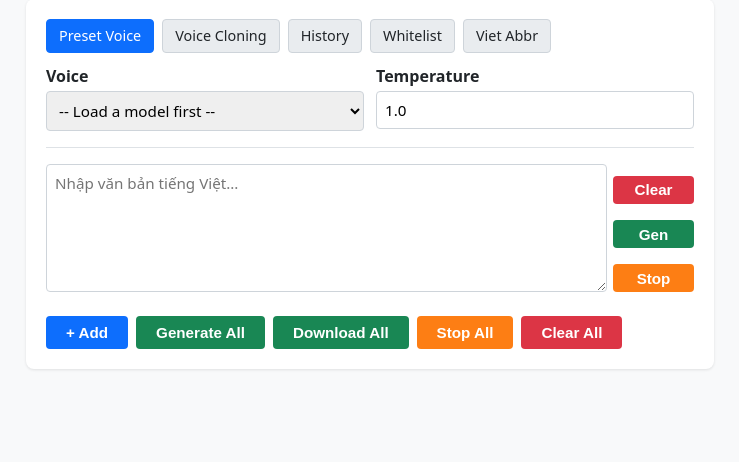
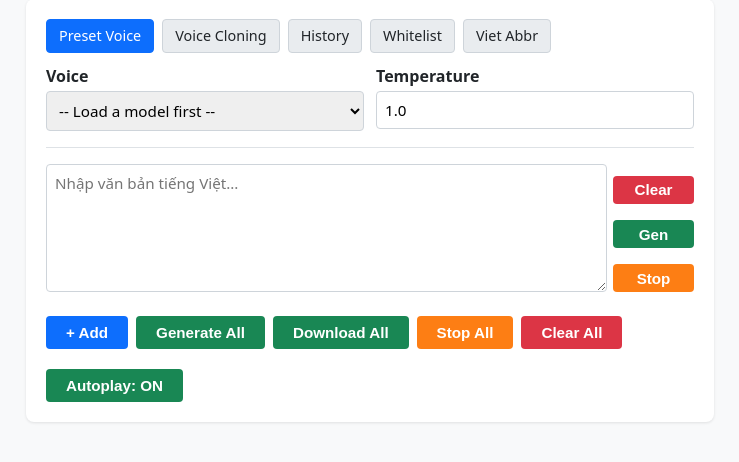
Before and after one commit to ngoc2012/VieTTS, a Flask app: page / in a window 1280 px wide. Shown: the part 247-709 px from the top of the page, without its empty margins (270-1009 px from the left). Run offline with Flask 3, Linux system fonts and the light colour scheme; data that the repository does not hold is empty.

Commit message:
Add Autoplay ON/OFF toggle button
- Toggle persisted in localStorage (vieneu_autoplay)
- When OFF: audio is buffered and ready but not played automatically
- Button turns grey when OFF, green when ON
- Available in both web UI and extension popup

Co-Authored-By: Claude Sonnet 4.6 <noreply@anthropic.com>

```diff
--- a/static/app.js
+++ b/static/app.js
@@ -565,6 +565,27 @@ function setStatus(el, cls, msg) {
   el.textContent = msg;
 }
 
+// ---- Autoplay toggle ----
+const AUTOPLAY_KEY = 'vieneu_autoplay';
+let autoplayEnabled = localStorage.getItem(AUTOPLAY_KEY) !== 'false';
+
+function updateAutoplayBtn() {
+  const btn = document.getElementById('btn-autoplay');
+  if (!btn) return;
+  btn.textContent = autoplayEnabled ? 'Autoplay: ON' : 'Autoplay: OFF';
+  btn.classList.toggle('off', !autoplayEnabled);
+}
+
+document.addEventListener('DOMContentLoaded', () => {
+  updateAutoplayBtn();
+  const btn = document.getElementById('btn-autoplay');
+  if (btn) btn.addEventListener('click', () => {
+    autoplayEnabled = !autoplayEnabled;
+    localStorage.setItem(AUTOPLAY_KEY, autoplayEnabled);
+    updateAutoplayBtn();
+  });
+});
+
 // ---- Playback queue: only one row plays at a time ----
 let playQueue = [];       // rowIds waiting to play
 let activePlayer = null;  // rowId currently playing
@@ -669,8 +690,12 @@ async function startPcmStream(rowId, jobId) {
 
           if (bufferedSec >= MIN_BUFFER_SEC) {
             playStarted = true;
-            setStatus(el.st, 'info', `Playing — buffered ${bufferedSec.toFixed(1)}s`);
-            requestPlay(rowId, () => el.player.play().catch(() => {}));
+            if (autoplayEnabled) {
+              setStatus(el.st, 'info', `Playing — buffered ${bufferedSec.toFixed(1)}s`);
+              requestPlay(rowId, () => el.player.play().catch(() => {}));
+            } else {
+              setStatus(el.st, 'done', 'Ready');
+            }
           }
         }
       }
@@ -685,7 +710,11 @@ async function startPcmStream(rowId, jobId) {
     // Very short audio — never hit buffer threshold
     if (!playStarted && sourceBuffer.buffered.length > 0) {
       playStarted = true;
-      requestPlay(rowId, () => el.player.play().catch(() => {}));
+      if (autoplayEnabled) {
+        requestPlay(rowId, () => el.player.play().catch(() => {}));
+      } else {
+        setStatus(el.st, 'done', 'Ready');
+      }
     }
 
   } catch (e) {
--- a/static/popup.html
+++ b/static/popup.html
@@ -92,6 +92,7 @@
     <button class="btn-success" id="btn-download-all">Download All</button>
     <button class="btn-stop" id="btn-stop-all">Stop All</button>
     <button class="btn-clear" id="btn-clear-all">Clear All</button>
+    <button class="btn-autoplay" id="btn-autoplay">Autoplay: ON</button>
   </div>
 </div>
 
--- a/static/style.css
+++ b/static/style.css
@@ -55,6 +55,10 @@ audio { width: 100%; margin-top: 0.75rem; }
 .btn-clear:hover { background: #bb2d3b; }
 .btn-stop { background: #fd7e14; color: #fff; }
 .btn-stop:hover { background: #e8690b; }
+.btn-autoplay { background: #198754; color: #fff; }
+.btn-autoplay:hover { background: #157347; }
+.btn-autoplay.off { background: #6c757d; }
+.btn-autoplay.off:hover { background: #565e64; }
 .btn-inspect { background: #6f42c1; color: #fff; }
 .btn-inspect:hover { background: #5a32a3; }
 .btn-inspect.active { background: #d63384; }
--- a/templates/index.html
+++ b/templates/index.html
@@ -85,6 +85,7 @@
     <button class="btn-success" id="btn-download-all">Download All</button>
     <button class="btn-stop" id="btn-stop-all">Stop All</button>
     <button class="btn-clear" id="btn-clear-all">Clear All</button>
+    <button class="btn-autoplay" id="btn-autoplay">Autoplay: ON</button>
   </div>
 </div>
 
```
